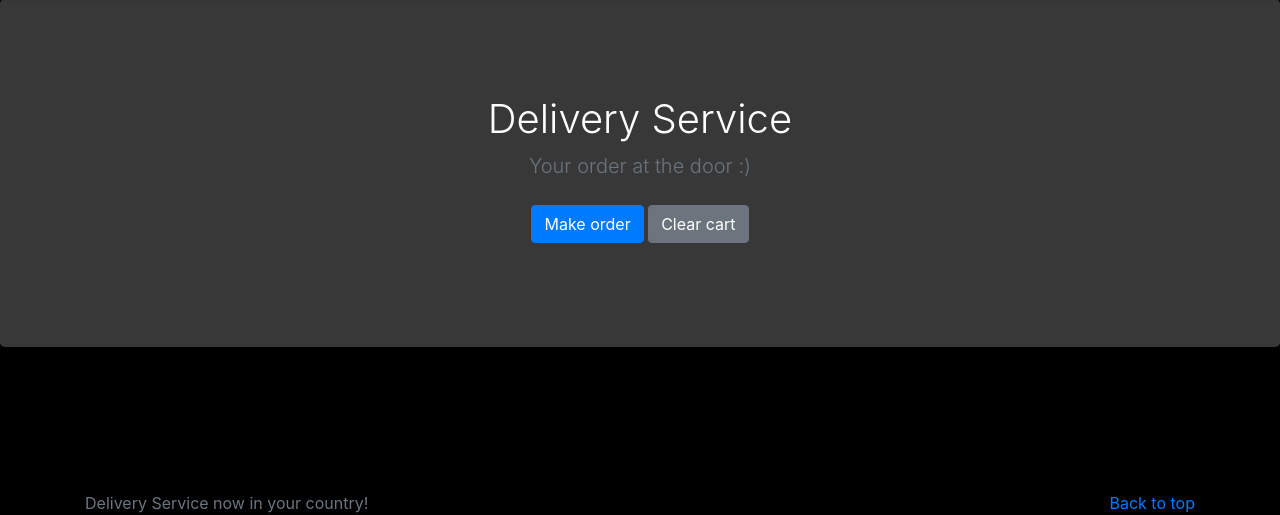
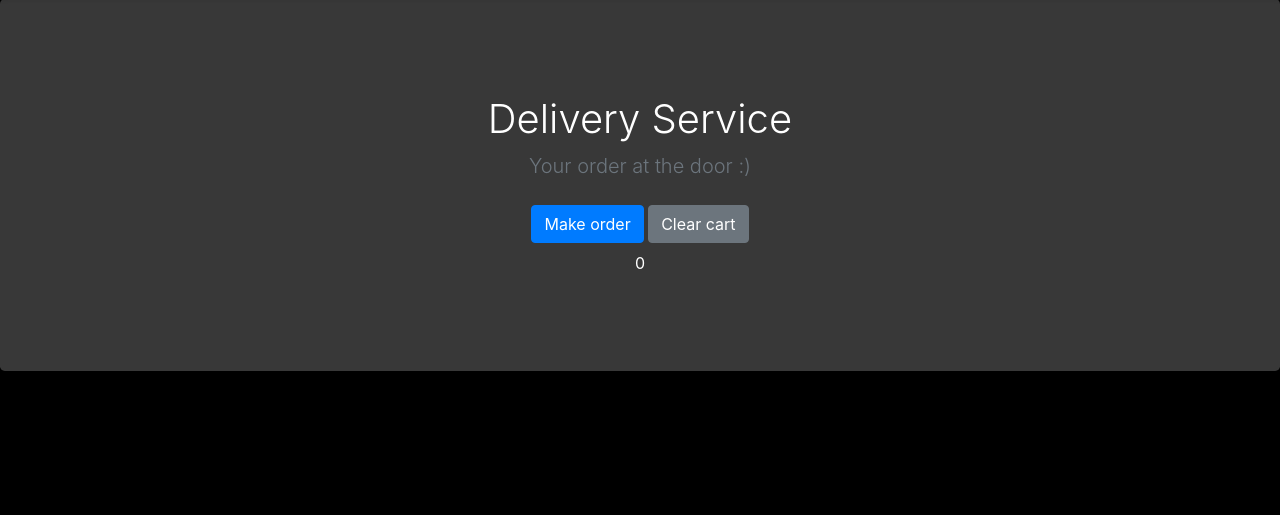
Before and after one commit to Demezy/DeliveryService, a Django app: page /Shop in a window 1280 px wide. Shown: the part 83-598 px from the top of the page. Run offline with Django 3.2, Linux system fonts and the light colour scheme; data that the repository does not hold is empty.

Commit message:
cart prototype

```diff
--- /dev/null
+++ b/DeliveryService/main/static/main/js/shopping_cart.js
@@ -0,0 +1,30 @@
+console.log("Shopping cart is ready");
+let carts = document.querySelectorAll(".add-cart");
+let delCarts = document.querySelectorAll(".remove-cart");
+
+for (let i = 0; i < carts.length; i++) {
+    carts[i].addEventListener("click", () => {
+        cartNumbers();
+    });
+    delCarts[i].addEventListener("click", () => {
+        removeCart();
+    });
+}
+
+let basket = document.querySelector("span.basket")
+
+function removeCart() {
+    localStorage.setItem("cartNumbers", 0);
+    basket.textContent = 0;
+}
+
+function cartNumbers() {
+    productNumbers = parseInt(localStorage.getItem("cartNumbers"));
+    if (productNumbers) {
+        localStorage.setItem("cartNumbers", productNumbers + 1);
+        basket.textContent = productNumbers + 1;
+    } else {
+        localStorage.setItem("cartNumbers", 1);
+        basket.textContent = 1;
+    }
+}
--- a/DeliveryService/main/templates/main/Shop.html
+++ b/DeliveryService/main/templates/main/Shop.html
@@ -40,6 +40,9 @@
         <a href="#" class="btn btn-secondary my-2">Clear cart</a>
       </p>
     </div>
+    <div class="container la">
+      <span class="basket">0</span>
+    </div>
   </section>
   <!-- end of text on top -->
   <!-- products view  -->
@@ -63,9 +66,9 @@
               <p class="card-text text-break">{{ el.text }}</p>
               <div class="d-flex justify-content-between align-items-center">
                 <div class="btn-group">
-                  <button type="button" class="btn btn-sm btn-outline-secondary">Add to cart</button>
+                  <button type="button" class="btn btn-sm btn-outline-secondary add-cart">Add to cart</button>
                   <!-- TODO: local storage for cart -->
-                  <button type="button" class="btn btn-sm btn-outline-secondary">Remove</button>
+                  <button type="button" class="btn btn-sm btn-outline-secondary remove-cart">Remove</button>
                   <!-- TODO: check for 0 values of product, make button unavaible -->
                 </div>
                 <small class="text-muted">Count: {{ el.count }}</small>
@@ -83,4 +86,6 @@
 </main>
 <!-- end of products view  -->
 
+<script type="text/javascript" src="{% static 'main/js/shopping_cart.js' %}">
+</script>
 {% endblock %}
```
